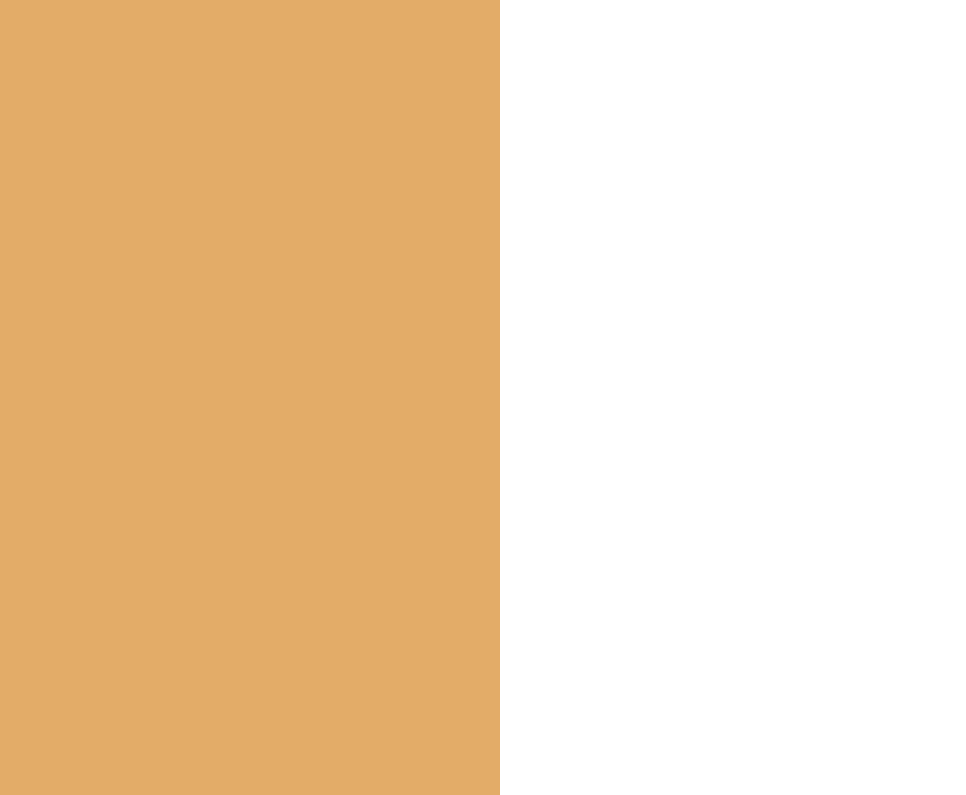
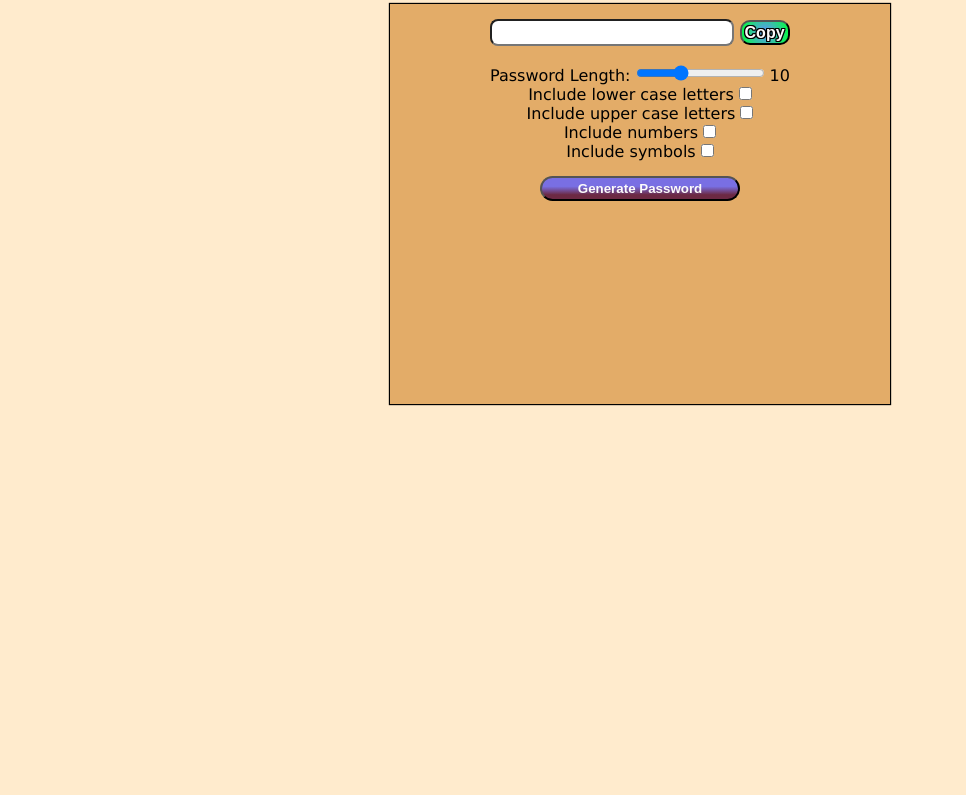
Before and after one commit to dariomlopez/vanilla-projects, a plain HTML site: page password generator/index.html in a window 1280 px wide. Shown: the part 64-859 px from the top of the page, without its empty margins (0-966 px from the left). After the commit the page ends 800 px from the top, so only its background shows below. Drawn offline with Linux system fonts and the light colour scheme.

Commit message:
Adding styles to password field and buttons

```diff
--- a/password generator/index.html
+++ b/password generator/index.html
@@ -9,8 +9,9 @@
 </head>
 <body>
     <h1>Random Password Generator</h1>
-    <div class="password-generator"></div>
+    <div class="password-generator">
       <div id="password-div">
+        <!-- Where the password is shown -->
         <input type="text" id="password-field" readonly>
         <button class="copy-password" id="copy-password">Copy</button>
       </div>
@@ -28,6 +29,6 @@
       <span>Include symbols</span>
       <input type="checkbox" id="includeSymbols"><br>
       <button id="generate-button">Generate Password</button>
-  </div>
+    </div>
 </body>
 </html>
--- a/password generator/styles.css
+++ b/password generator/styles.css
@@ -3,22 +3,81 @@
   margin: 0;
 }
 
-.password-generator {
+body {
   display: flex;
   justify-content: center;
+  flex-direction: column;
   align-content: center;
   text-align: center;
+  background-color: blanchedalmond;
+  font-family: Verdana, Geneva, Tahoma, sans-serif;
+  font-size: 1em;
+}
+
+h1 {
+  margin: 15px;
+}
+
+.password-generator {
+  display: inline-block;
+  justify-content: center;
+  align-self: center;
+  text-align: center;
+  flex-direction: column;
   width: 500px;
-  height: 890px;
+  height: 400px;
   background-color: rgb(227, 172, 104);
+  box-shadow: 0 0 1px 1px;
 }
 
 #password-field {
-  font-size: 16px; /* Ajusta el tamaño de la fuente según tus preferencias */
-  width: 235px;
+  font-size: 16px;
+  height: 23px;
+  width: 240px;
   text-align: center;
+  margin-top: 15px;
+  border-radius: 8px;
 }
 
 #password-field:hover{
   cursor: pointer;
+  box-shadow: 0 0 5px 1px;
 }
+
+#copy-password {
+  width: 50px;
+  height: 25px;
+  border-radius: 10px;
+  background: radial-gradient(circle, rgba(99,143,255,1) 0%, rgba(0,255,57,1) 100%);
+  color: rgb(252, 251, 251);
+  font-weight: 600;
+  font-size: 16px;
+  text-shadow: 1px 0 rgb(0, 0, 0),
+  -1px 0 rgb(0, 0, 0),
+  0 1px rgb(0, 0, 0),
+  0 -1px rgb(0, 0, 0),
+  1px 1px rgb(0, 0, 0),
+  -1px -1px rgb(0, 0, 0),
+  1px -1px rgb(0, 0, 0),
+  -1px 1px rgb(0, 0, 0);
+}
+
+#copy-password:hover {
+  background: radial-gradient(circle, rgba(119,255,99,1) 0%, rgba(99,143,255,1) 100%);
+  cursor: pointer;
+}
+
+#generate-button {
+  width: 200px;
+  height: 25px;
+  border-radius: 20px;
+  font-weight: 700;
+  background: linear-gradient(0deg, rgb(108, 41, 67) 20%, rgb(121, 111, 227) 60%);
+  color: rgb(252, 251, 251);
+  margin-top: 15px;
+}
+
+#generate-button:hover {
+  background: linear-gradient(0deg, rgb(99, 138, 255) 20%, rgb(84, 48, 183) 60%);
+  cursor: pointer;
+}
```
